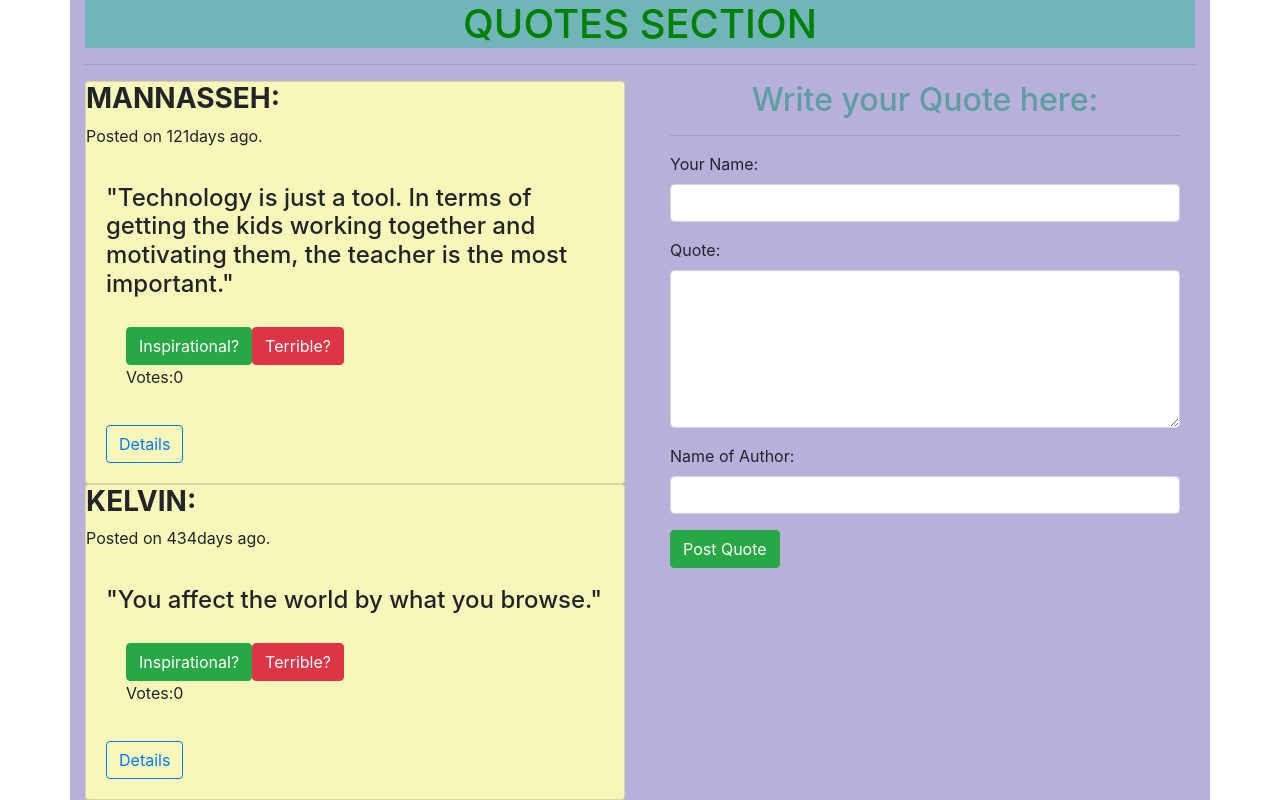
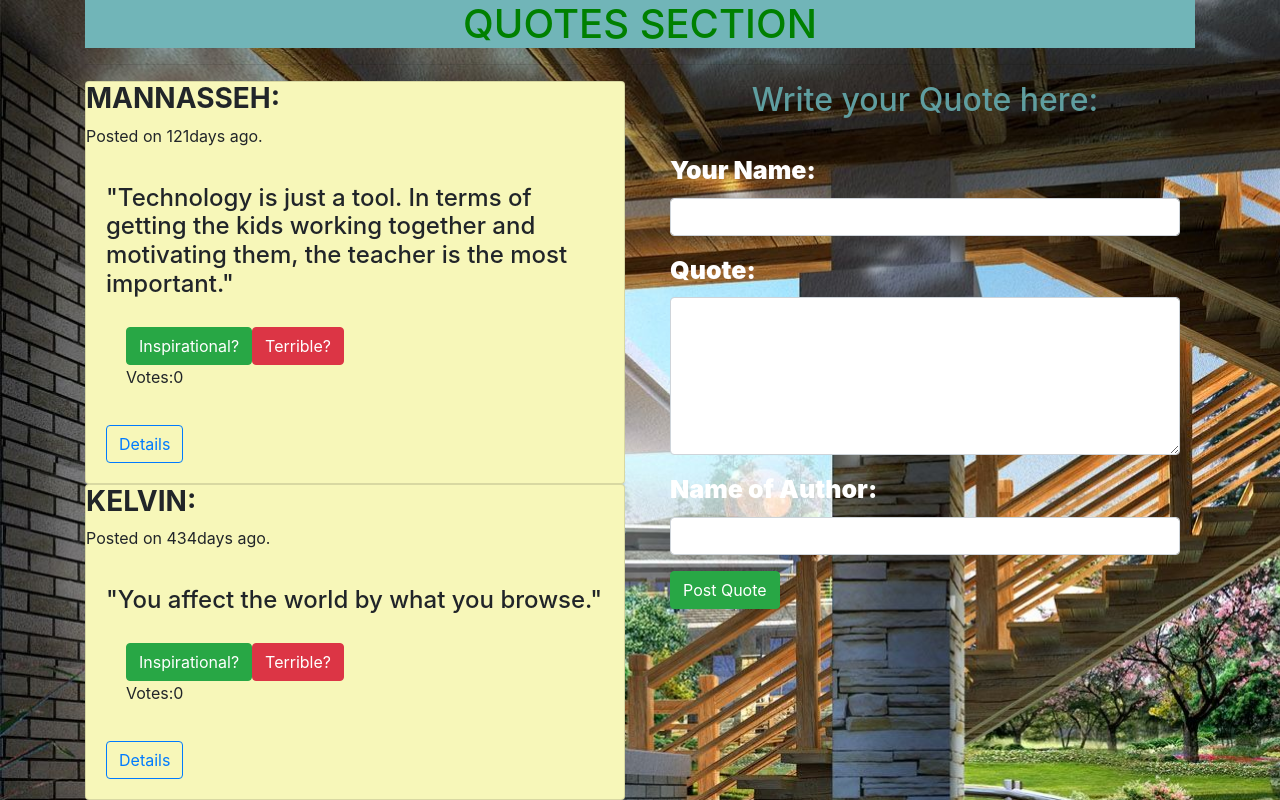
Before and after one commit to Lenny-Makori/Quotes, an Angular app: page / in a window 1280 px wide. Shown: the top 800 px of the page. Built offline with nearby package versions, Linux system fonts and the light colour scheme.

Commit message:
Add background image to app page

```diff
--- a/src/app/app.component.css
+++ b/src/app/app.component.css
@@ -0,0 +1,3 @@
+app-quote{
+    background-color: limegreen;
+}
--- a/src/app/quote-form/quote-form.component.css
+++ b/src/app/quote-form/quote-form.component.css
@@ -1,3 +1,8 @@
 h2{
     color: cadetblue;
 }
+label{
+    color: white;
+    font-weight: 900;
+    font-size: 25px;
+}
--- a/src/app/quote/quote.component.css
+++ b/src/app/quote/quote.component.css
@@ -4,8 +4,14 @@ h1{
     background-color: rgb(113, 181, 184);
 }
 .container{
-    background-color: rgb(182, 176, 218);
+    background-color: transparent;
 }
 .card{
     background-color: rgb(247, 247, 185);
 }
+.body{
+    background-image: url("/assets/137363.jpg");
+    background-repeat: no-repeat;
+    background-size: cover;
+    position: relative;
+}
--- a/src/app/quote/quote.component.html
+++ b/src/app/quote/quote.component.html
@@ -1,3 +1,4 @@
+<div class="body">
     <div class="container">
         <h1>QUOTES SECTION</h1>
         <hr>
@@ -26,3 +27,4 @@
 
 
     </div>
+</div>
```
Also changed, not shown: src/assets/137363.jpg (added). Lines whose indentation alone changed are shown as unchanged.
